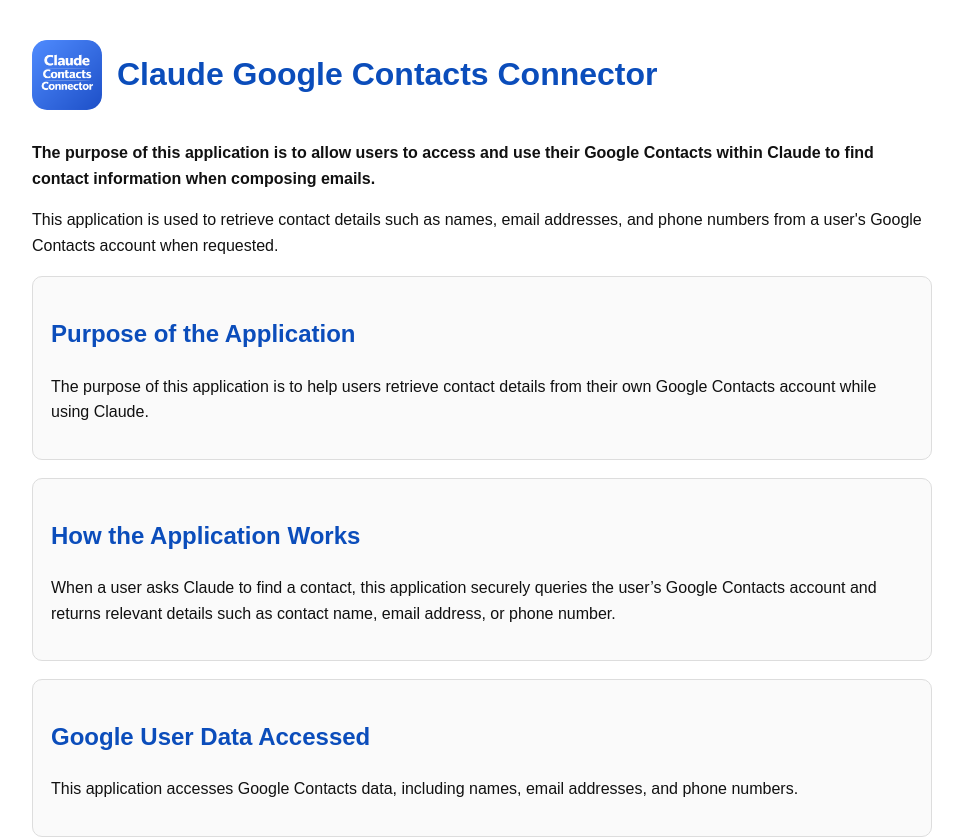
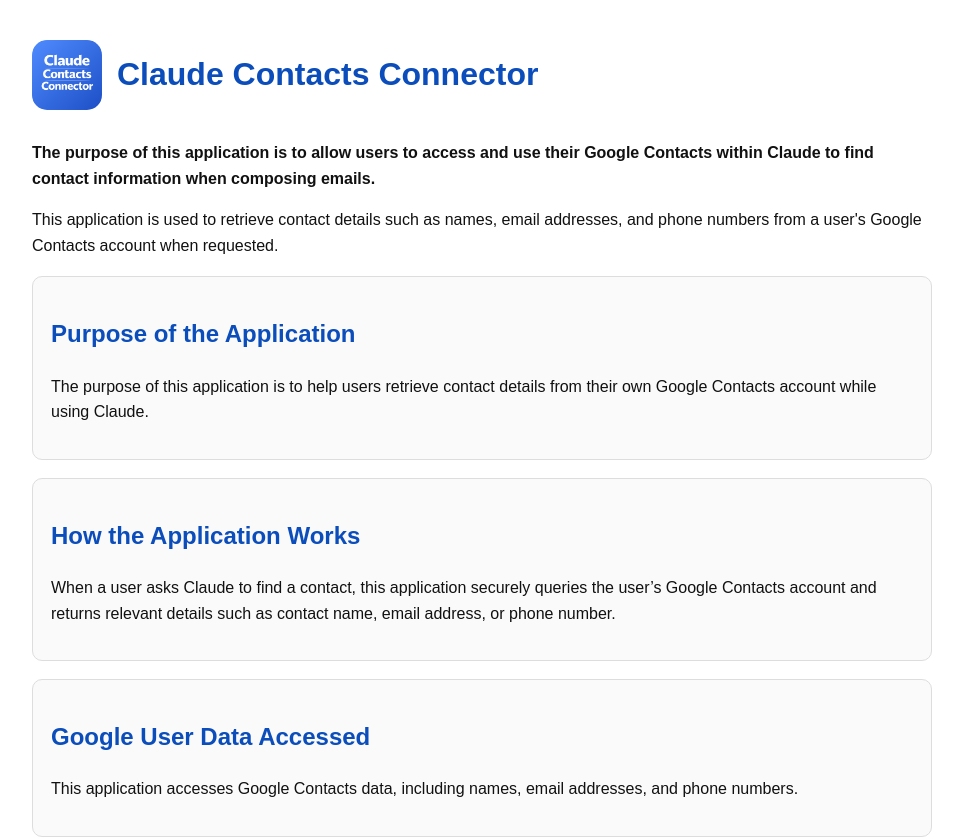
Before and after one commit to lmongrain/claude-google-contacts-site, a plain HTML site: page index.html in a window 1280 px wide. Shown: the top 840 px of the page, without its empty margins (158-1121 px from the left). Drawn offline with Linux system fonts and the light colour scheme.

Commit message:
Update index.html

```diff
--- a/index.html
+++ b/index.html
@@ -55,7 +55,7 @@
 
   <div class="header">
     <img src="logo.png" alt="Claude Contacts Connector Logo" class="logo">
-    <h1>Claude Google Contacts Connector</h1>
+    <h1>Claude Contacts Connector</h1>
   </div>
 
   <p><strong>
```
